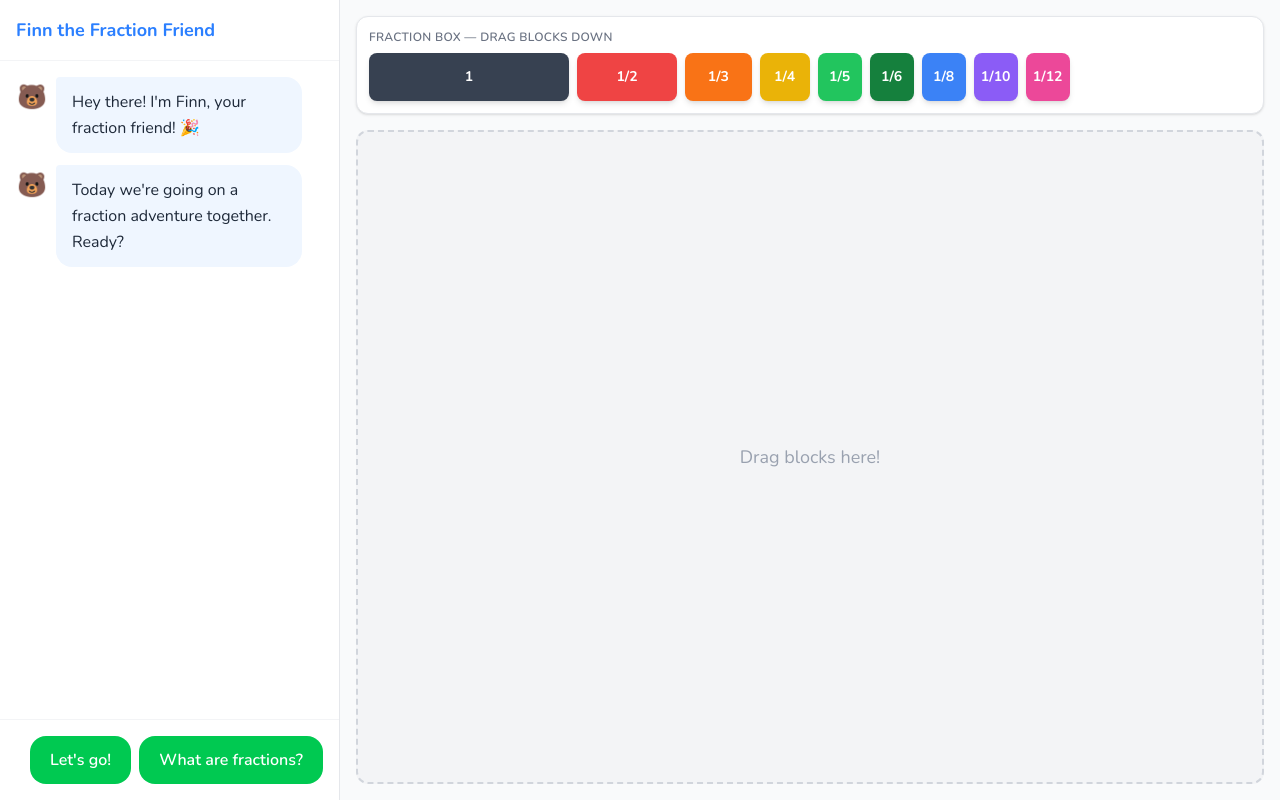
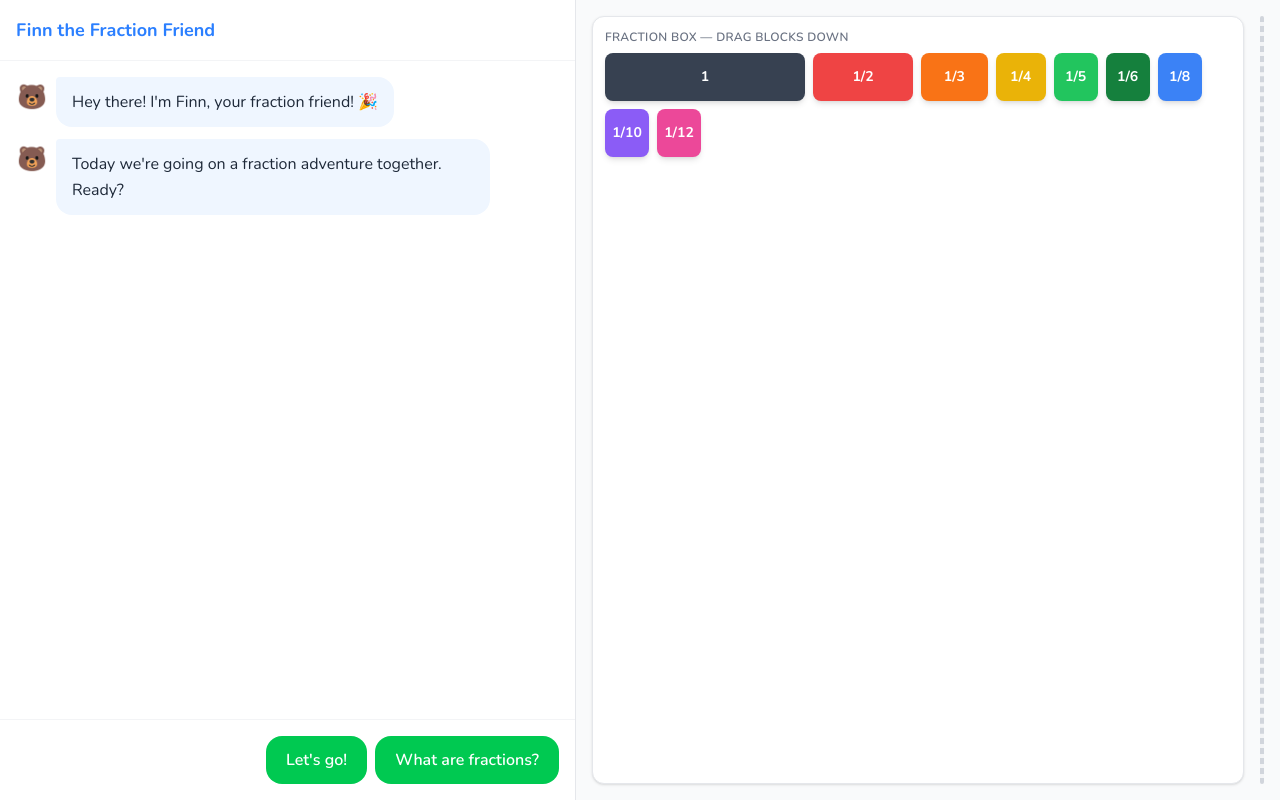
Before and after one commit to helloblair/synthesis-tutor, a React (Vite) app: page / in a window 1280 px wide. Built offline with nearby package versions, Linux system fonts and the light colour scheme.

Commit message:
style: rebalance panel widths — more room for chat

```diff
--- a/src/App.tsx
+++ b/src/App.tsx
@@ -11,7 +11,7 @@ import { CelebrationOverlay } from './components/CelebrationOverlay';
 import { lessonScript } from './data/lessonScript';
 import './App.css';
 
-const BASE_WIDTH = 320;
+const BASE_WIDTH = 280;
 
 function TutorPanel() {
   const { state, startLesson, selectOption } = useConversation();
@@ -22,7 +22,7 @@ function TutorPanel() {
   }, []);
 
   return (
-    <div className="w-[340px] min-w-[340px] h-full bg-white border-r border-gray-200 flex flex-col">
+    <div className="w-[45%] min-w-[400px] h-full bg-white border-r border-gray-200 flex flex-col">
       <div className="p-4 border-b border-gray-100">
         <h2 className="text-lg font-bold text-blue-500">Finn the Fraction Friend</h2>
       </div>
@@ -59,7 +59,7 @@ function ManipulativePanel() {
   };
 
   return (
-    <div className="flex-1 h-full bg-gray-50 p-4 flex flex-col gap-4 overflow-hidden">
+    <div className="w-[55%] h-full bg-gray-50 p-4 flex flex-row gap-4 overflow-hidden">
       <DndContext sensors={sensors} onDragEnd={handleDragEnd}>
         <FractionPalette />
         <Workspace baseWidth={BASE_WIDTH} />
```
